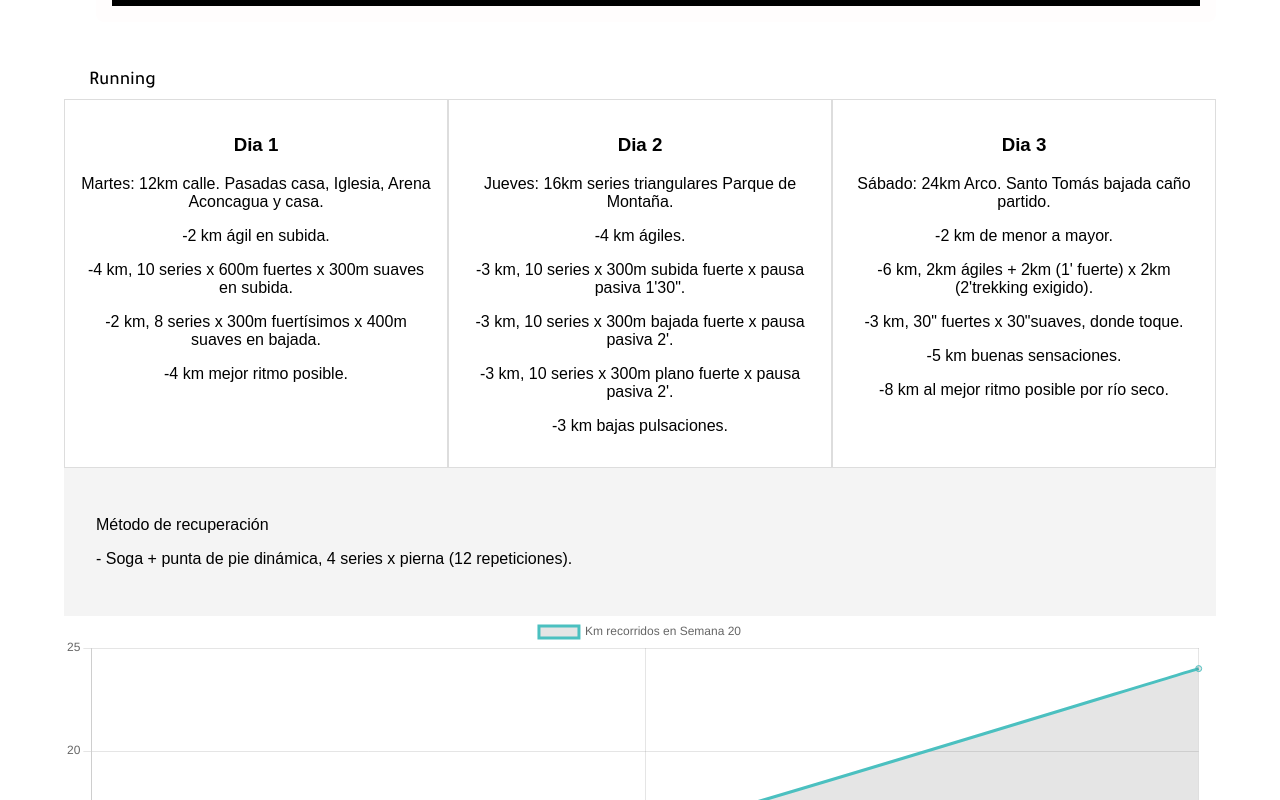
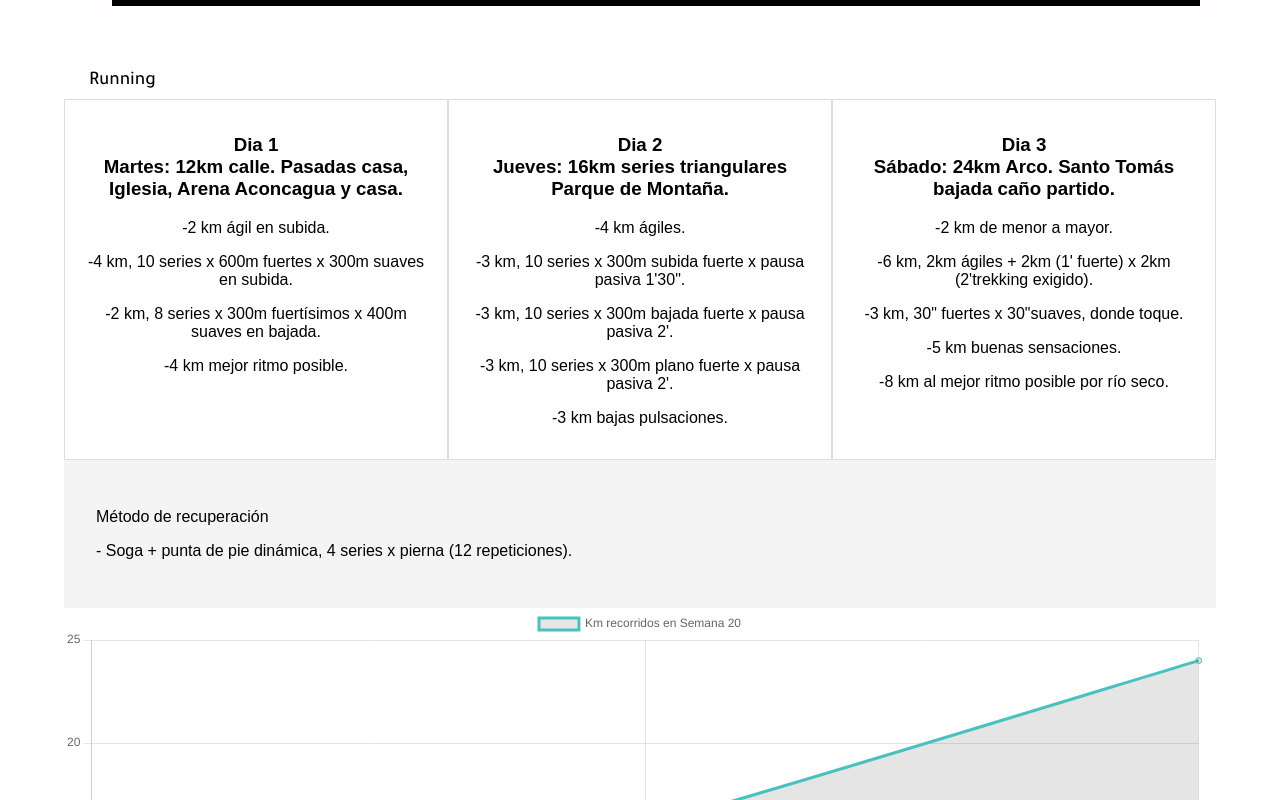
Before and after one commit to gdeconcienciacorporal/gdeebonder.gitthub.io, a plain HTML site: page index.html in a window 1280 px wide. Shown: the part 1760-2560 px from the top of the page. Drawn offline with nearby package versions, Linux system fonts and the light colour scheme; grey boxes are pictures that could not be loaded.

Commit message:
Update index.html

```diff
--- a/index.html
+++ b/index.html
@@ -45,16 +45,16 @@
     </div>
     <div class="column-container 1">
         <div class="column">
-            <h3>Dia 1</h3>
-            <p> Martes: 12km calle. Pasadas casa, Iglesia, Arena Aconcagua y casa. </p>
+            <h3>Dia 1
+            <br> Martes: 12km calle. Pasadas casa, Iglesia, Arena Aconcagua y casa. </h3>
             <p>  -2 km ágil en subida. </p>
             <p>  -4 km, 10 series x 600m fuertes x 300m suaves en subida. </p>
             <p>  -2 km, 8 series x 300m fuertísimos x 400m suaves en bajada. </p>
             <p>  -4 km mejor ritmo posible. </p>
         </div>
         <div class="column">
-            <h3>Dia 2</h3>
-            <p> Jueves: 16km series triangulares Parque de Montaña. </p>
+            <h3>Dia 2
+            <br> Jueves: 16km series triangulares Parque de Montaña.</h3>
             <p>  -4 km ágiles. </p>
             <p>  -3 km, 10 series x 300m subida fuerte x pausa pasiva 1'30". </p>
             <p>  -3 km, 10 series x 300m bajada fuerte x pausa pasiva 2'. </p>
@@ -62,8 +62,8 @@
             <p>  -3 km bajas pulsaciones. </p>
         </div>
         <div class="column">
-            <h3>Dia 3</h3>
-            <p> Sábado: 24km Arco. Santo Tomás bajada caño partido. </p>
+            <h3>Dia 3
+            <br> Sábado: 24km Arco. Santo Tomás bajada caño partido. </h3>
             <p>  -2 km de menor a mayor. </p>
             <p>  -6 km, 2km ágiles + 2km (1' fuerte) x 2km (2'trekking exigido). </p>
             <p>  -3 km, 30" fuertes x 30"suaves, donde toque. </p>
@@ -102,15 +102,15 @@
     </div>
     <div class="column-container 1">
         <div class="column">
-            <h3>Dia 1</h3>
-            <p> Martes: 18km calle, pulsaciones bajas. </p>
+            <h3>Dia 1
+            <br> Martes: 18km calle, pulsaciones bajas. </h3>
             <p>  -3 km ágil. </p>
             <p>  -13 km pulsaciones bajas, buena técnica, alternancia de terreno. </p>
             <p>  -2 km fuertes. </p>
         </div>
         <div class="column">
-            <h3>Dia 2</h3>
-            <p> Jueves: 15km trail, senderos bajos. </p>
+            <h3>Dia 2
+            <br> Jueves: 15km trail, senderos bajos. </h3>
             <p>  -7 km de menor a mayor. </p>
             <p>  -2' pausa pasiva de hidratación. </p>
             <p>  -7 km en el mejor tiempo posible. </p>
@@ -118,8 +118,8 @@
 
         </div>
         <div class="column">
-            <h3>Dia 3</h3>
-            <p> Sábado: 26km trail Arco. </p>
+            <h3>Dia 3
+            <br> Sábado: 26km trail Arco. </h3>
             <p>  -4 km de menor a mayor. </p>
             <p>  -8 km, 5' subida exigida x 5' recuperando x 2' subida rapida x 3' recuperando. </p>
             <p>  -6 km, 1km bajando x 2km subiendo x 1km bajando rápido x 2 subiendo con trekking exigido. </p>
```
